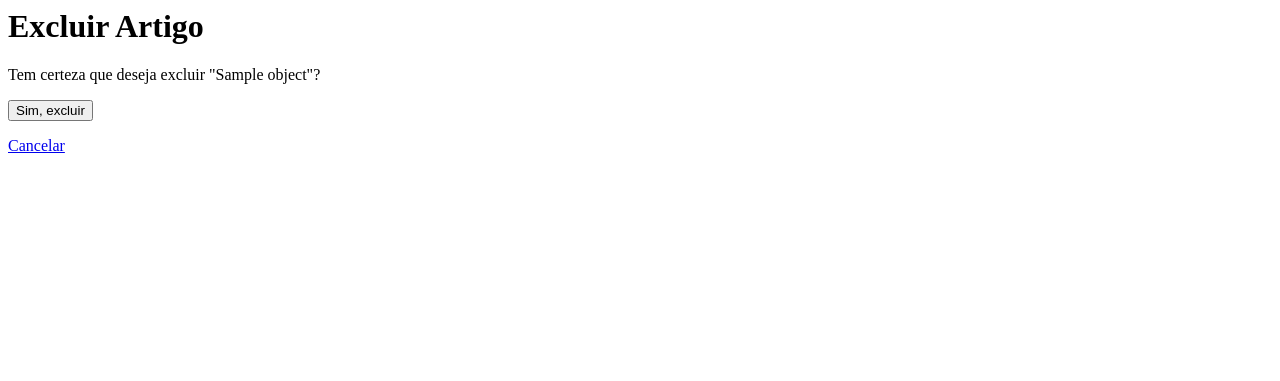
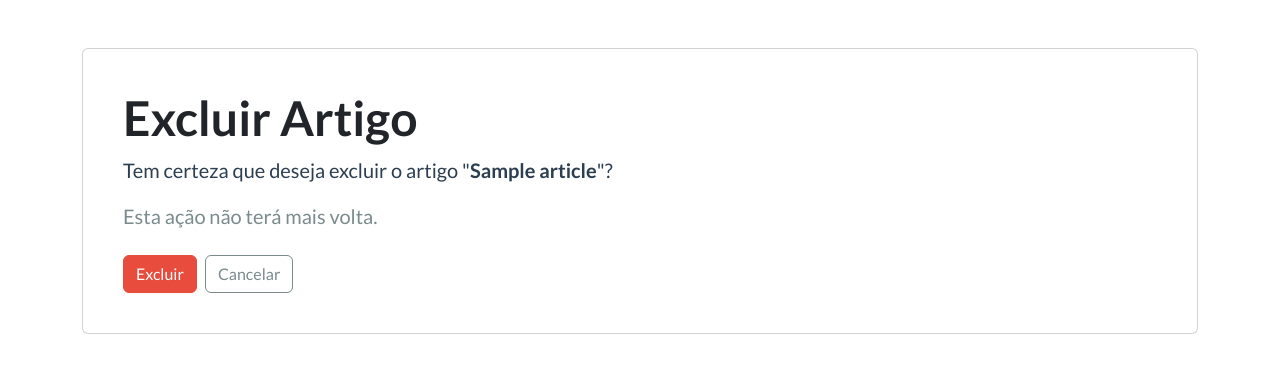
Before and after one commit to matheusfabiao/weave, a Django app: template articles/templates/article_delete.html in a window 1280 px wide. Shown: the top 381 px of the page. Run offline with Django 5.2, Linux system fonts and the light colour scheme; the template is opened without the code that fills it: most values are stand-ins (such as "Sample title", 1, 10 or a date in 2020).

Commit message:
feat: new article delete template design

```diff
--- a/articles/templates/article_delete.html
+++ b/articles/templates/article_delete.html
@@ -1,7 +1,26 @@
-<h1>Excluir Artigo</h1>
-<p>Tem certeza que deseja excluir "{{ object.title }}"?</p>
-<form method="post">
-  {% csrf_token %}
-  <button type="submit">Sim, excluir</button>
-</form>
-<a href="{% url 'article_list' %}">Cancelar</a>
+{% extends "base.html" %}
+
+{% block title %}Excluir{% endblock title %}
+
+{% block content %}
+
+  <section class="py-5">
+    <div class="container">
+      <div class="card p-4">
+        <div class="card-body">
+          <h1 class="display-5 fw-bold mb-2">Excluir Artigo</h1>
+          <p class="text-primary fs-5">Tem certeza que deseja excluir o artigo "<strong>{{ article.title }}</strong>"?</p>
+          <p class="text-dark fs-5 mb-3">Esta ação não terá mais volta.</p>
+          <form method="post" class="mt-4">
+            {% csrf_token %}
+            <div class="d-flex align-items-center gap-2">
+              <button type="submit" class="btn btn-danger">Excluir</button>
+              <a href="{% url 'article_detail' article.pk %}" class="btn btn-outline-dark">Cancelar</a>
+            </div>
+          </form>
+        </div>
+      </div>
+    </div>
+  </section>
+
+{% endblock content %}
```
